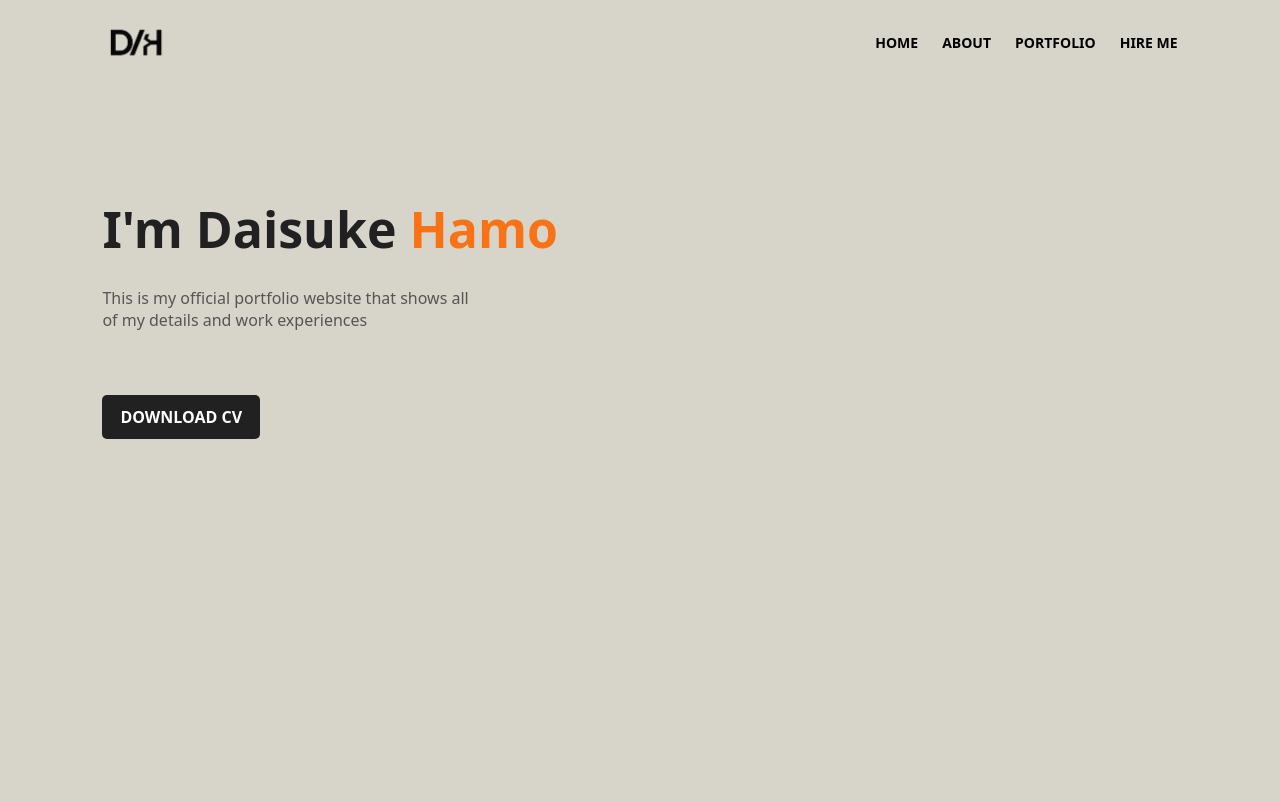
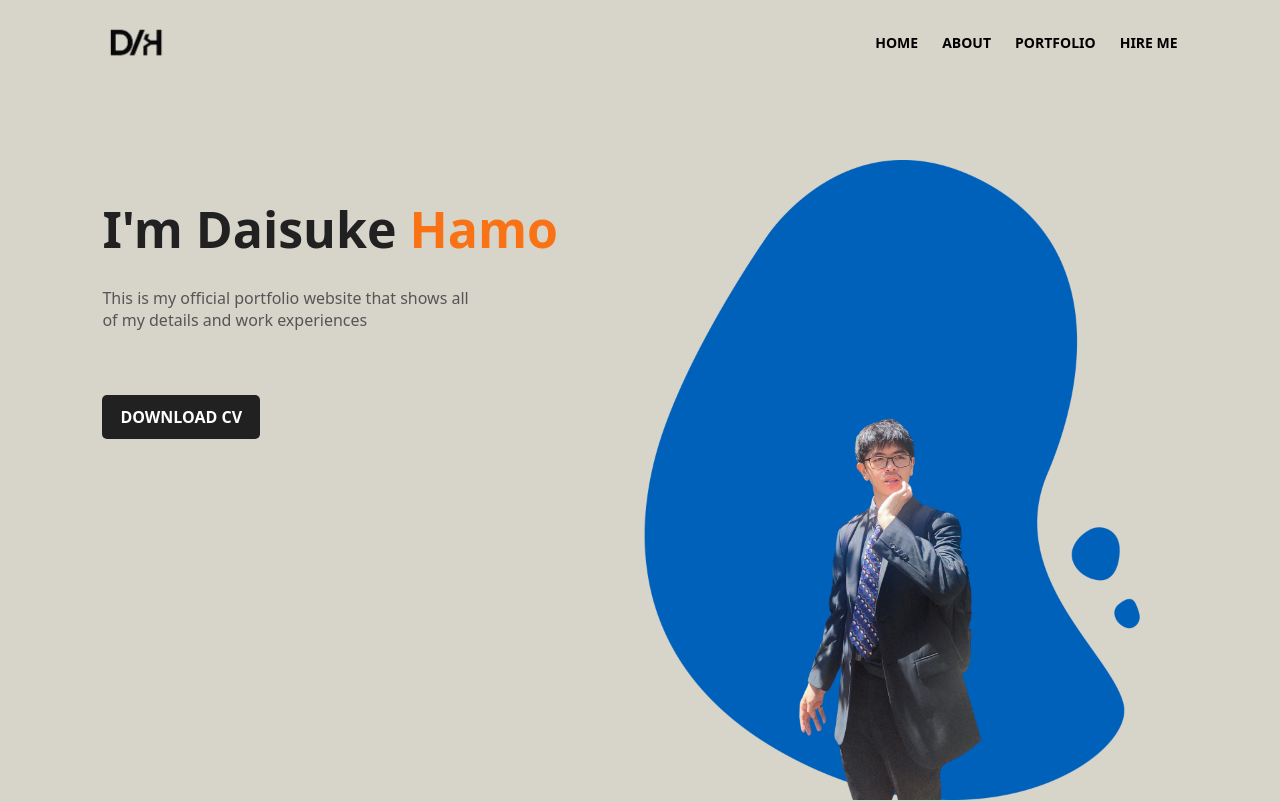
Before and after one commit to DiceOk/Website-Portfolio, a React (Create React App) app: page / in a window 1280 px wide. Shown: the top 802 px of the page. Built offline with nearby package versions, Linux system fonts and the light colour scheme.

Commit message:
Update Home.jsx

```diff
--- a/src/pages/Home.jsx
+++ b/src/pages/Home.jsx
@@ -107,6 +107,18 @@ export default function Home() {
             DOWNLOAD CV
           </a>
         </div>
+        <div className="group absolute bottom-0 right-[100px] w-[45%] h-[80%]">
+          <img
+            src="/images/shape.png"
+            alt="Shape"
+            className="absolute left-1/2 bottom-0 h-full transform -translate-x-1/2 transition-all duration-1000 z-0 group-hover:bottom-10"
+          />
+          <img
+            src="/images/me.png"
+            alt="Me"
+            className="absolute left-1/2 bottom-0 h-full transform -translate-x-1/2 transition-all duration-1000 z-10 group-hover:left-[45%]"
+          />
+        </div>
       </div>
 
       <div id="about" className="mx-[8%] my-[5%] text-[#212121]">
```
